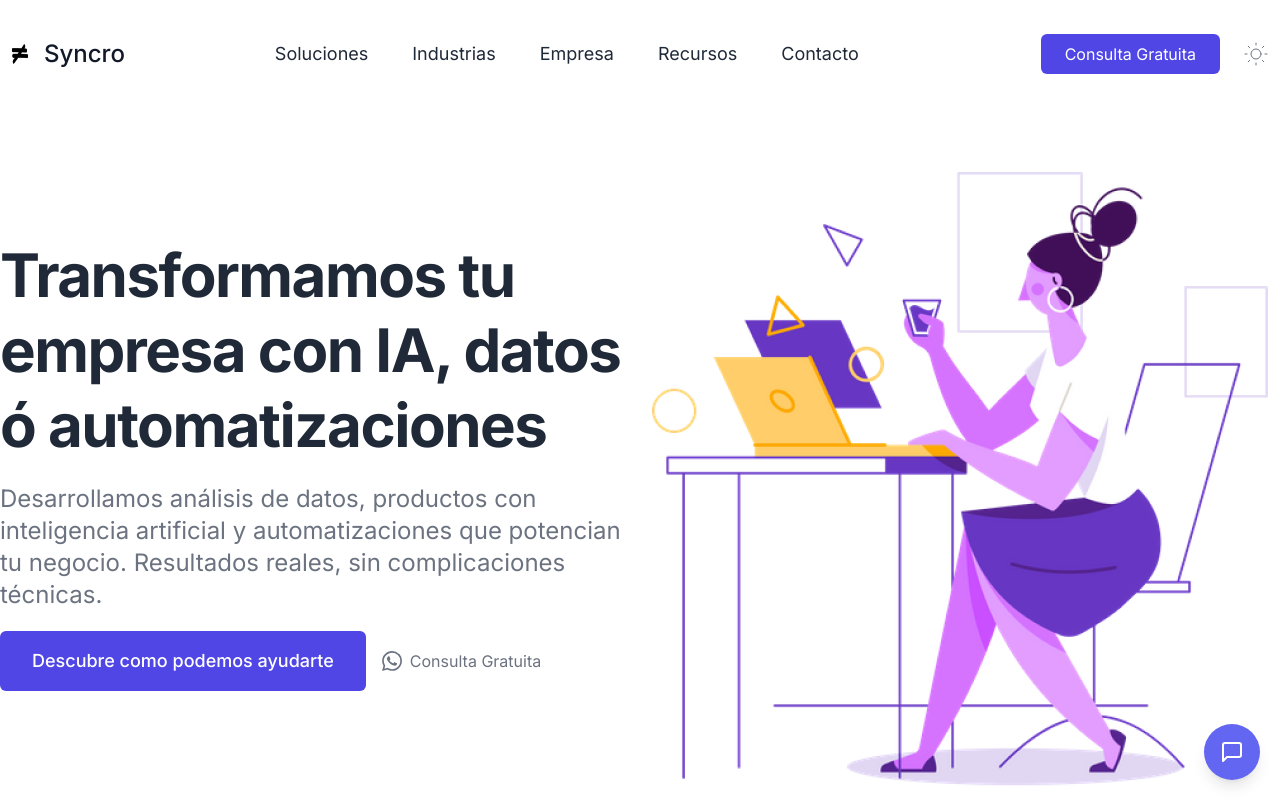
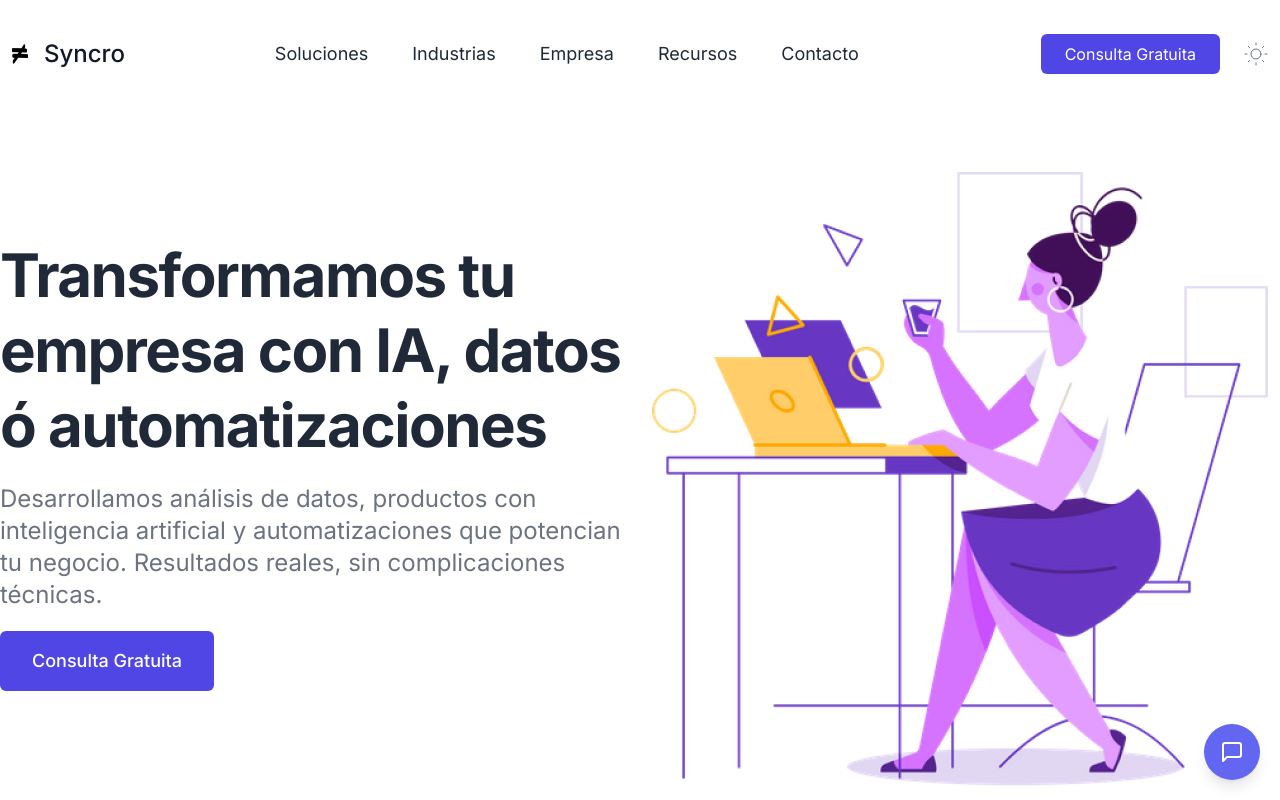
Before and after one commit to emiperaltaok/syncro-landing, a Next.js app: page / in a window 1280 px wide. Shown: the top 800 px of the page. Built offline with nearby package versions, Linux system fonts and the light colour scheme.

Commit message:
cambie texto botones y elimine boton whatsapp

```diff
--- a/src/components/Hero.tsx
+++ b/src/components/Hero.tsx
@@ -23,22 +23,9 @@ export const Hero = () => {
                 target="_blank"
                 rel="noopener"
                 className="px-8 py-4 text-lg font-medium text-center text-white bg-indigo-600 rounded-md ">
-                Descubre como podemos ayudarte
+                Consulta Gratuita
               </a>
-              <a
-                href="https://wa.me/5493512332525"
-                target="_blank"
-                rel="noopener"
-                className="flex items-center space-x-2 text-gray-500 dark:text-gray-400">
-                <svg
-                  className="w-5 h-5"
-                  fill="currentColor"
-                  viewBox="0 0 24 24"
-                >
-                  <path d="M17.472 14.382c-.297-.149-1.758-.867-2.03-.967-.273-.099-.471-.148-.67.15-.197.297-.767.966-.94 1.164-.173.199-.347.223-.644.075-.297-.15-1.255-.463-2.39-1.475-.883-.788-1.48-1.761-1.653-2.059-.173-.297-.018-.458.13-.606.134-.133.298-.347.446-.52.149-.174.198-.298.298-.497.099-.198.05-.371-.025-.52-.075-.149-.669-1.612-.916-2.207-.242-.579-.487-.5-.669-.51-.173-.008-.371-.01-.57-.01-.198 0-.52.074-.792.372-.272.297-1.04 1.016-1.04 2.479 0 1.462 1.065 2.875 1.213 3.074.149.198 2.096 3.2 5.077 4.487.709.306 1.262.489 1.694.625.712.227 1.36.195 1.871.118.571-.085 1.758-.719 2.006-1.413.248-.694.248-1.289.173-1.413-.074-.124-.272-.198-.57-.347m-5.421 7.403h-.004a9.87 9.87 0 01-5.031-1.378l-.361-.214-3.741.982.998-3.648-.235-.374a9.86 9.86 0 01-1.51-5.26c.001-5.45 4.436-9.884 9.888-9.884 2.64 0 5.122 1.03 6.988 2.898a9.825 9.825 0 012.893 6.994c-.003 5.45-4.437 9.884-9.885 9.884m8.413-18.297A11.815 11.815 0 0012.050 0C5.495 0 .16 5.335.157 11.892c0 2.096.547 4.142 1.588 5.945L.057 24l6.305-1.654a11.882 11.882 0 005.683 1.448h.005c6.554 0 11.89-5.335 11.893-11.893A11.821 11.821 0 0020.885 3.488" />
-                </svg>
-                <span> Consulta Gratuita</span>
-              </a>
+
             </div>
           </div>
         </div>
```
